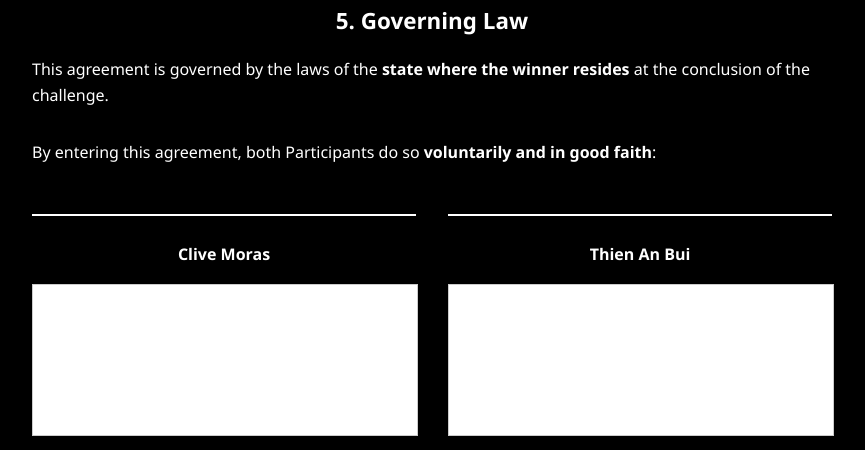
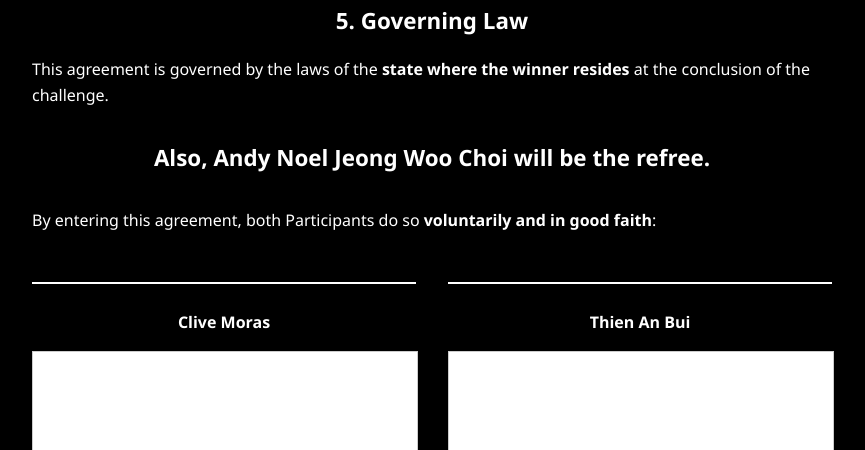
Before and after one commit to 3mocl/Weight-Loss-Challenege, a plain HTML site: page index.html in a window 1280 px wide. Shown: the part 957-1407 px from the top of the page, without its empty margins (208-1073 px from the left). Drawn offline with Linux system fonts and the light colour scheme.

Commit message:
Update index.html

```diff
--- a/index.html
+++ b/index.html
@@ -133,6 +133,7 @@
   <div class="section">
     <h2>5. Governing Law</h2>
     <p>This agreement is governed by the laws of the <strong>state where the winner resides</strong> at the conclusion of the challenge.</p>
+    <h2>Also, <strong>Andy Noel Jeong Woo Choi</strong> will be the refree.</h2>
   </div>
 
   <div class="section">
```
